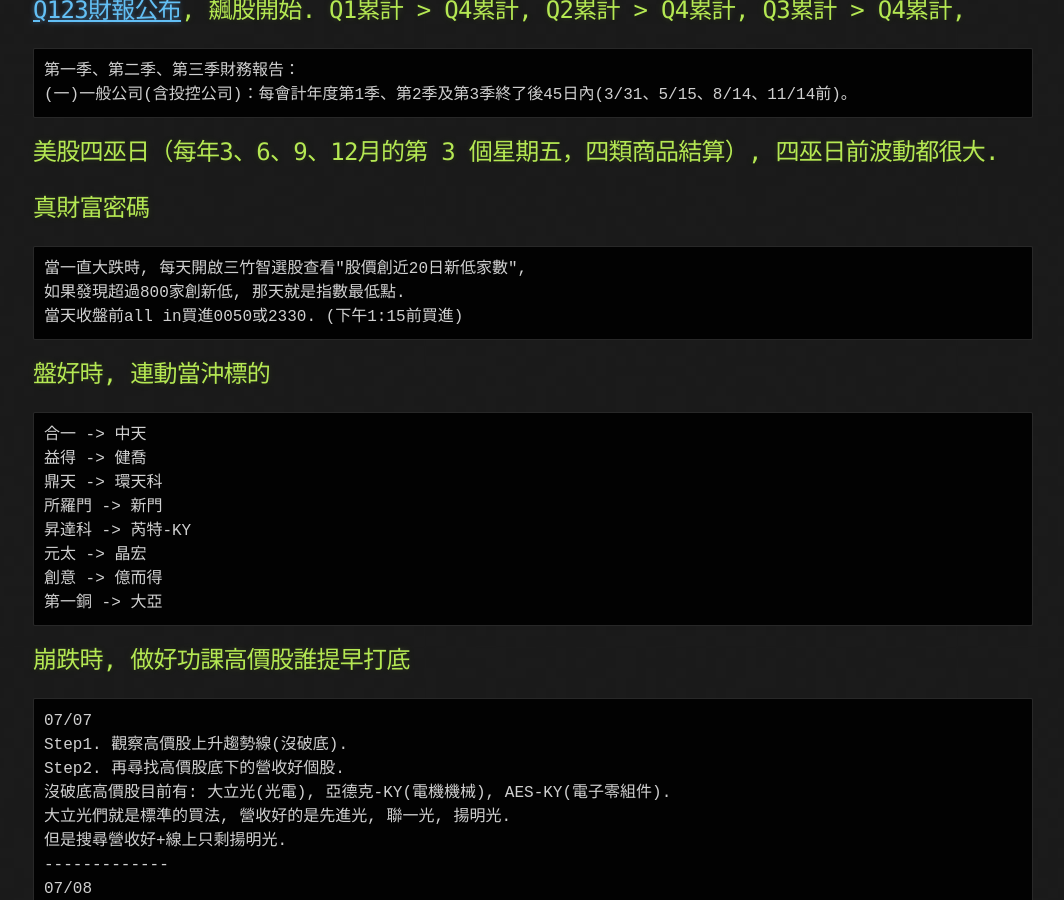
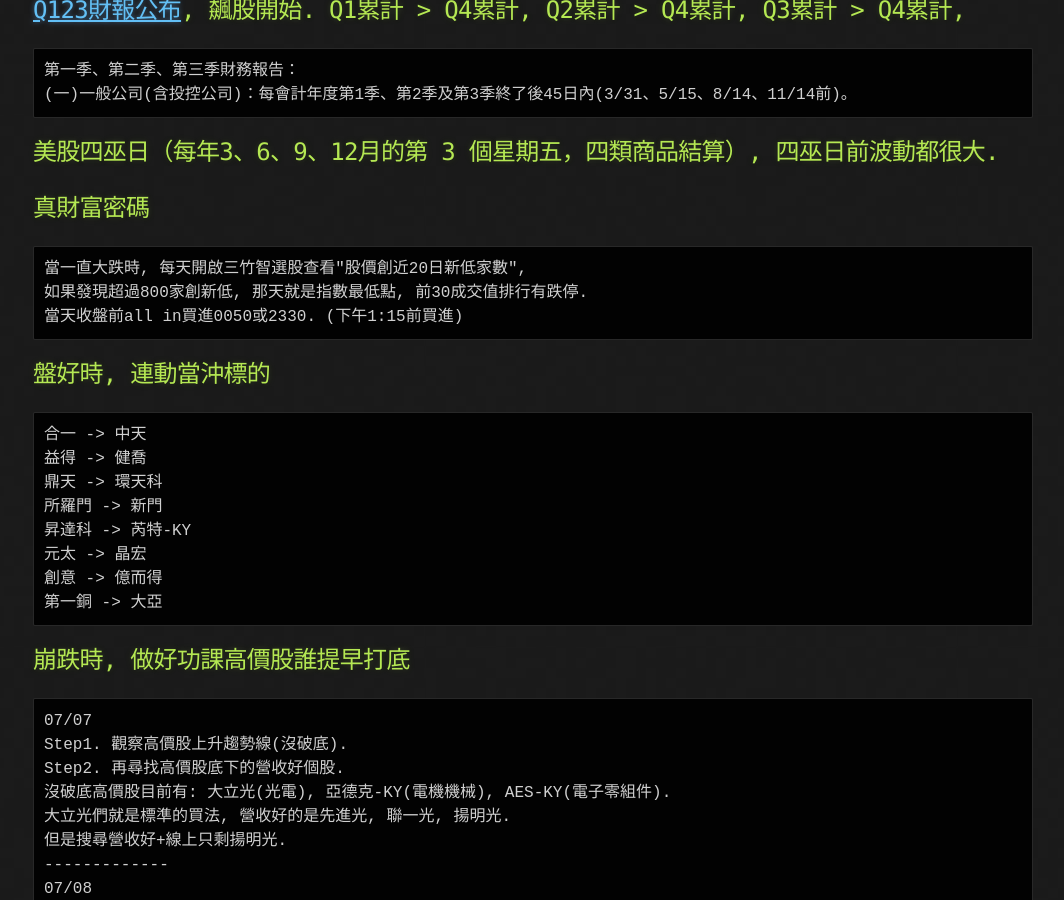
Before and after one commit to lepg5487/Stock_God, a Jekyll site: the page built from experience.md, in a window 1280 px wide and 900 px high, scrolled down 20633 px. Shown: the whole window, without its empty margins (107-1171 px from the left). Built offline with Jekyll 4.4.1, drawn with Linux system fonts in a browser that asks for light colours; our own code applies the rules of GitHub Pages for plain Markdown files.

Commit message:
Update experience.md

````diff
--- a/experience.md
+++ b/experience.md
@@ -816,7 +816,7 @@
 ## 真財富密碼
 ```
 當一直大跌時, 每天開啟三竹智選股查看"股價創近20日新低家數",
-如果發現超過800家創新低, 那天就是指數最低點.
+如果發現超過800家創新低, 那天就是指數最低點, 前30成交值排行有跌停.
 當天收盤前all in買進0050或2330. (下午1:15前買進)
 ```
 
````
